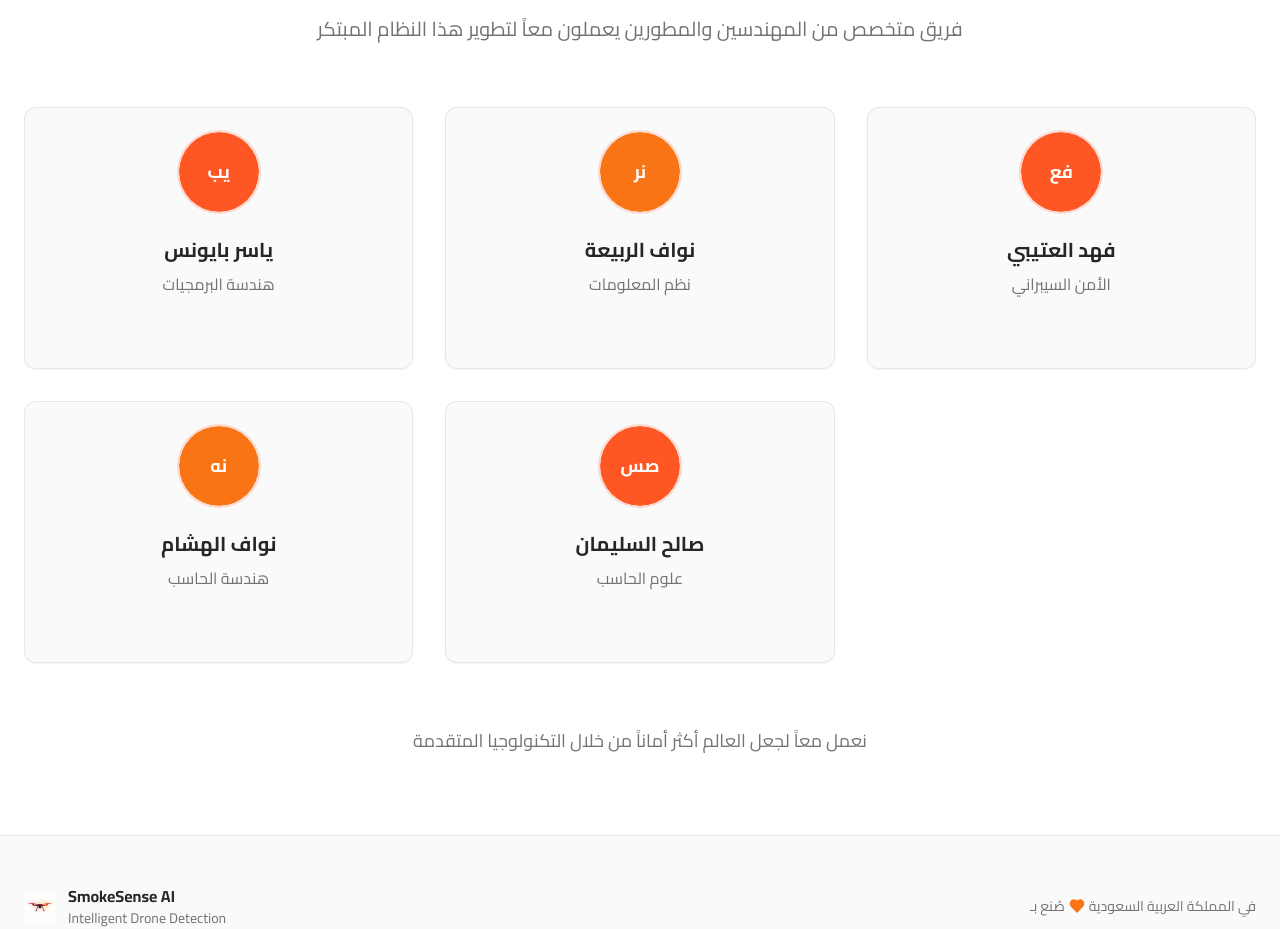
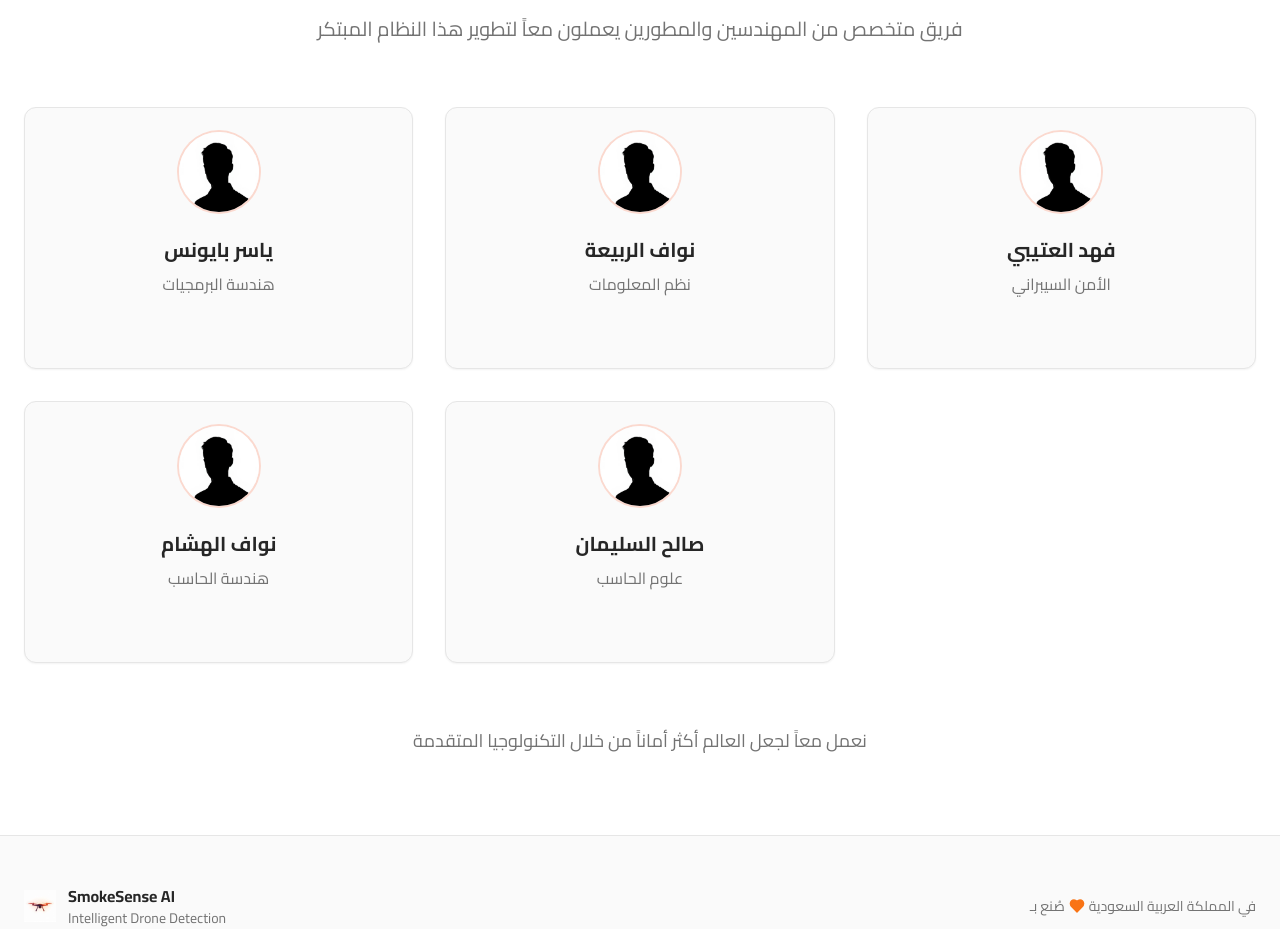
Before and after one commit to YasserMBa/smoke-guard-drone, a React (Vite) app: page / in a window 1280 px wide. Shown: the part 1866-2795 px from the top of the page. Built offline with nearby package versions, Linux system fonts and the light colour scheme.

Commit message:
Update team member logos
Change team member logos to a generic silhouette image.

```diff
--- a/src/components/Team.tsx
+++ b/src/components/Team.tsx
@@ -1,6 +1,7 @@
 import { Card, CardContent } from "@/components/ui/card";
-import { Avatar, AvatarFallback } from "@/components/ui/avatar";
+import { Avatar, AvatarFallback, AvatarImage } from "@/components/ui/avatar";
 import { Linkedin, Github, Mail } from "lucide-react";
+import defaultAvatar from "@/assets/default-avatar.png";
 
 const Team = () => {
   // يمكن تحديث هذه البيانات بأسماء الأعضاء الحقيقية
@@ -57,6 +58,7 @@ const Team = () => {
               <CardContent className="p-6 text-center">
                 <div className="mb-6 flex justify-center">
                   <Avatar className="w-20 h-20 ring-2 ring-primary/20 group-hover:ring-primary/40 transition-all">
+                    <AvatarImage src={defaultAvatar} alt={member.name} />
                     <AvatarFallback className={`${member.color} text-white text-lg font-bold`}>
                       {member.initials}
                     </AvatarFallback>
```
Also changed, not shown: src/assets/default-avatar.png (added).
